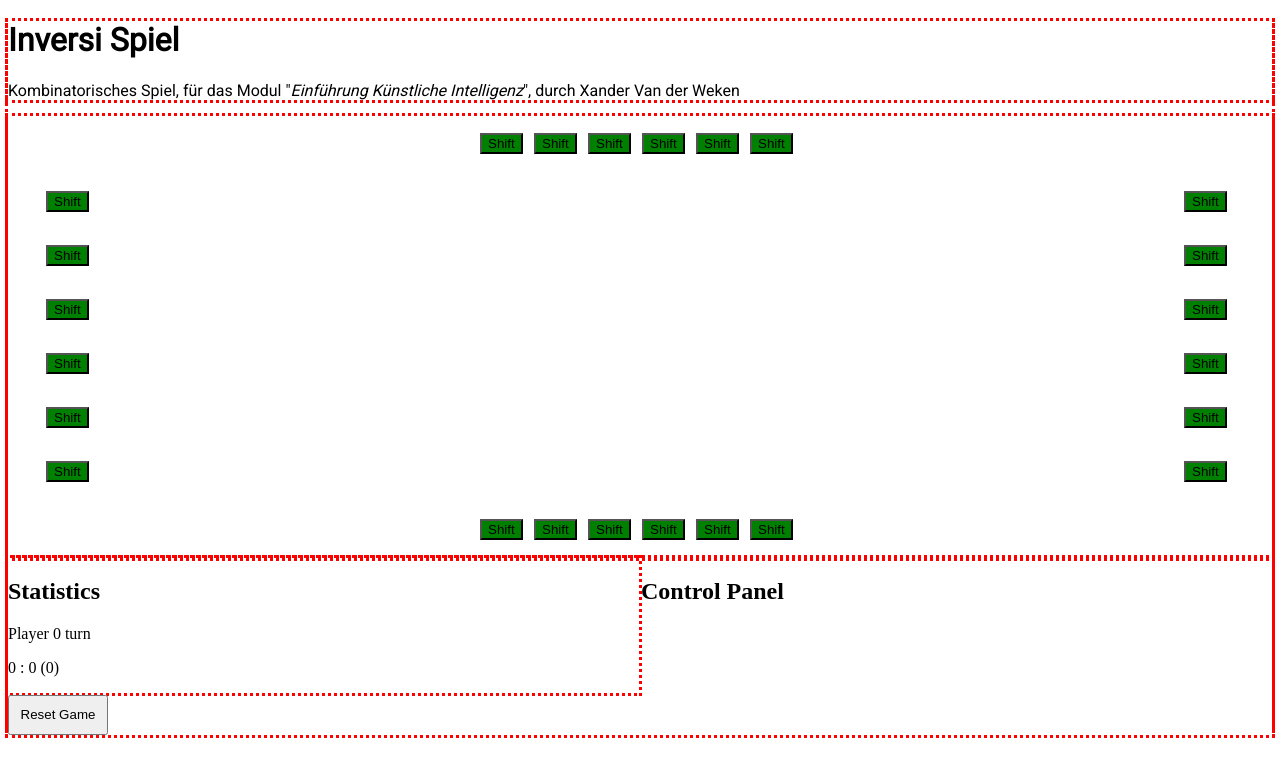
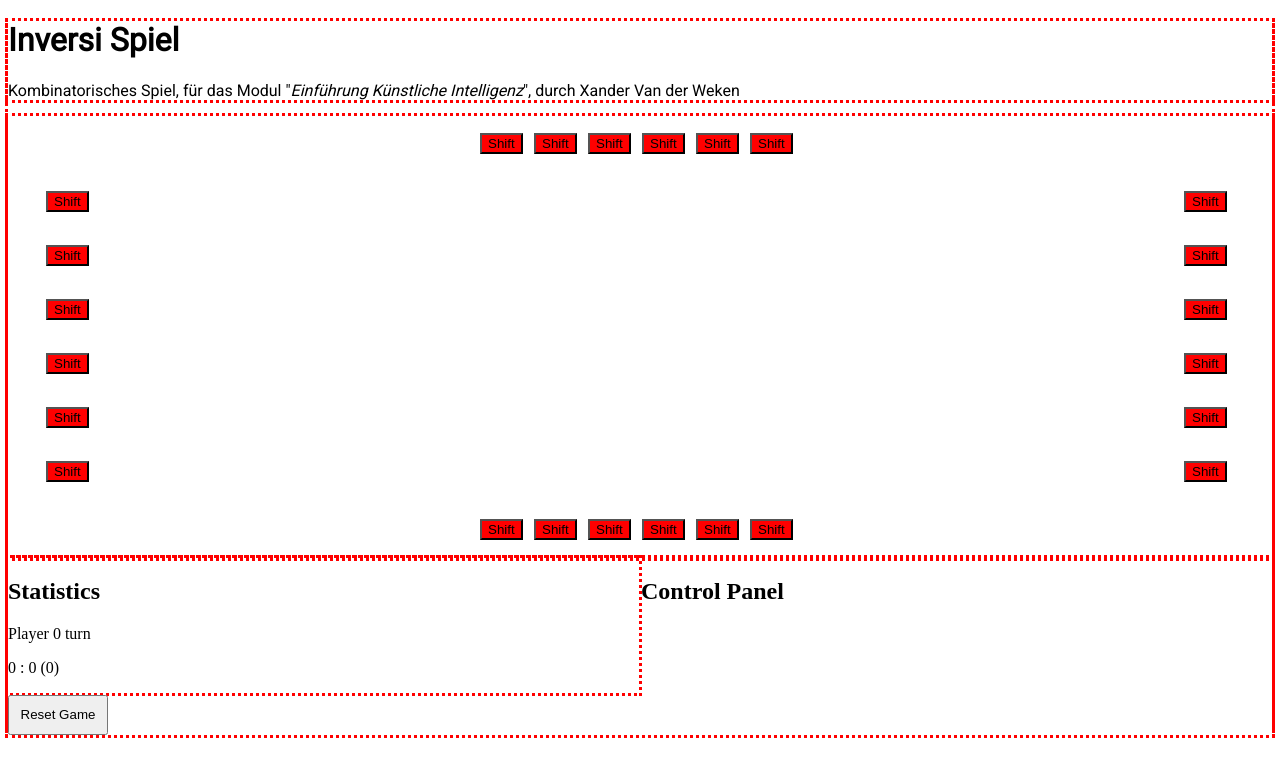
Before and after one commit to XanderVanDerWeken/EKI_Invers_Vue, a Vue app in the folder invers_frontend/: page / in a window 1280 px wide. Shown: the top 776 px of the page. Built offline with nearby package versions, Linux system fonts and the light colour scheme.

Commit message:
Fixed broken Method
- is now rendering between not valid and valid moves.
- valid shifts are rendered green, invalid red

```diff
--- a/invers_frontend/src/components/BoardComponent.vue
+++ b/invers_frontend/src/components/BoardComponent.vue
@@ -103,15 +103,14 @@ export default defineComponent({
           },
         },
         methods: {
-          getValidDirection(direction: string, index: number) : string {
-            return "validMove";
-            // FIXME: Fix Method
-            /*const result = this.apiStore.validMoves.find((move) => move.direction === direction);
-            if (result!!.indexes.includes(index)) {
-              return "validMove"
-            } else {
-              return "invalidMove"
-            }*/
+          getValidDirection(direction: string, index: number) : string{
+            const result = this.getValidMoves().find((move) => move.direction === direction);
+            if(result != undefined) {
+              if( result.indexes.includes(index) ) {
+                return "validMove";
+              }
+            }
+            return "invalidMove";
           },
         }
     });
--- a/invers_frontend/src/stores/apiStore.ts
+++ b/invers_frontend/src/stores/apiStore.ts
@@ -31,8 +31,8 @@ export const useApiStore = defineStore('api', {
     },
     actions: {
        updateValues() {
-           this.fetchStats();
            this.fetchBoard();
+           this.fetchValidMoves();
            this.fetchStats();
        },
        async fetchStats() {
@@ -64,7 +64,7 @@ export const useApiStore = defineStore('api', {
                 .then(response => {
                     response.json()
                         .then(data => {
-                            this.validMoves = data;
+                            this.validMoves = data as Moves[];
                         })
                         .catch(error => console.error( error ));
                 })
```
